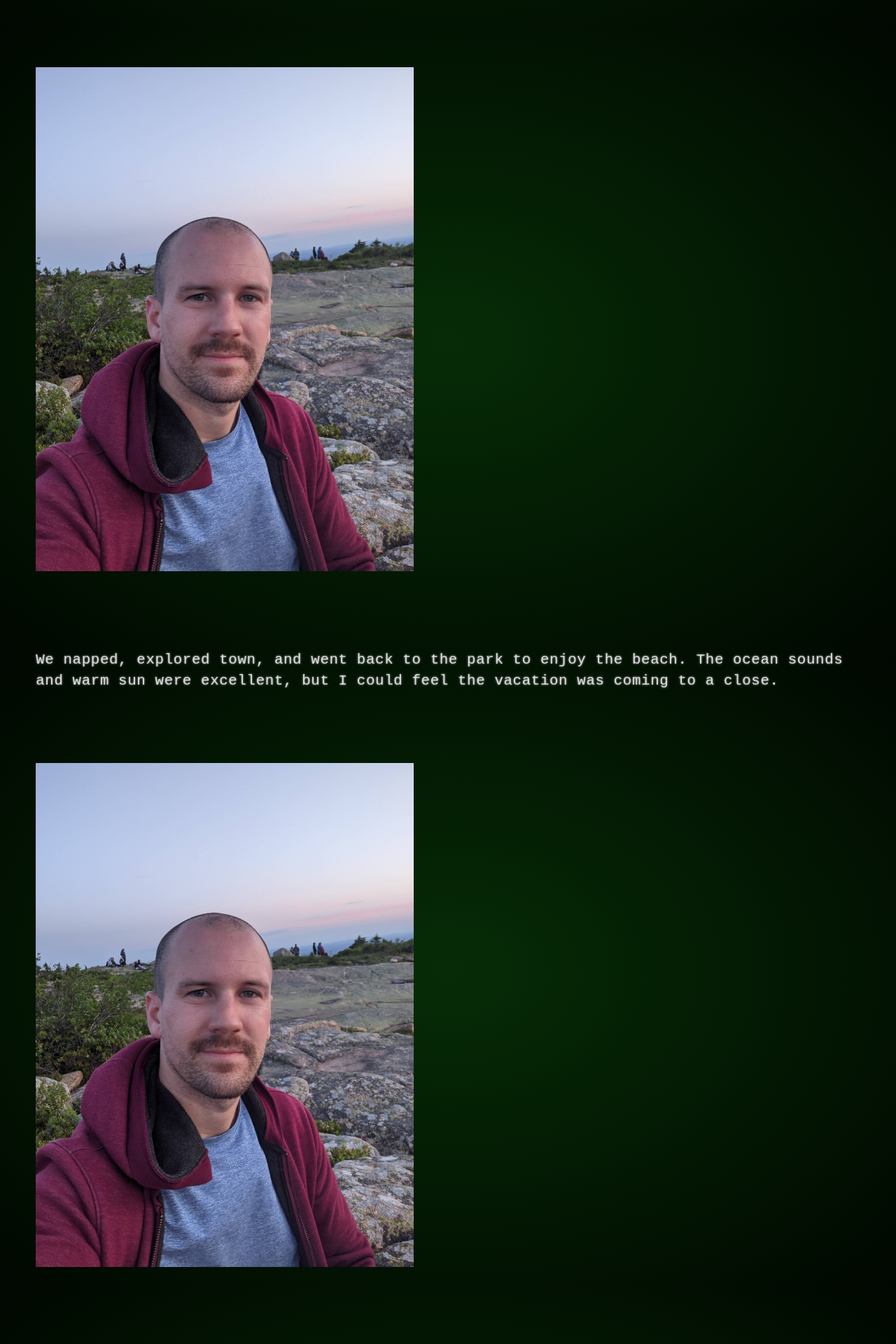
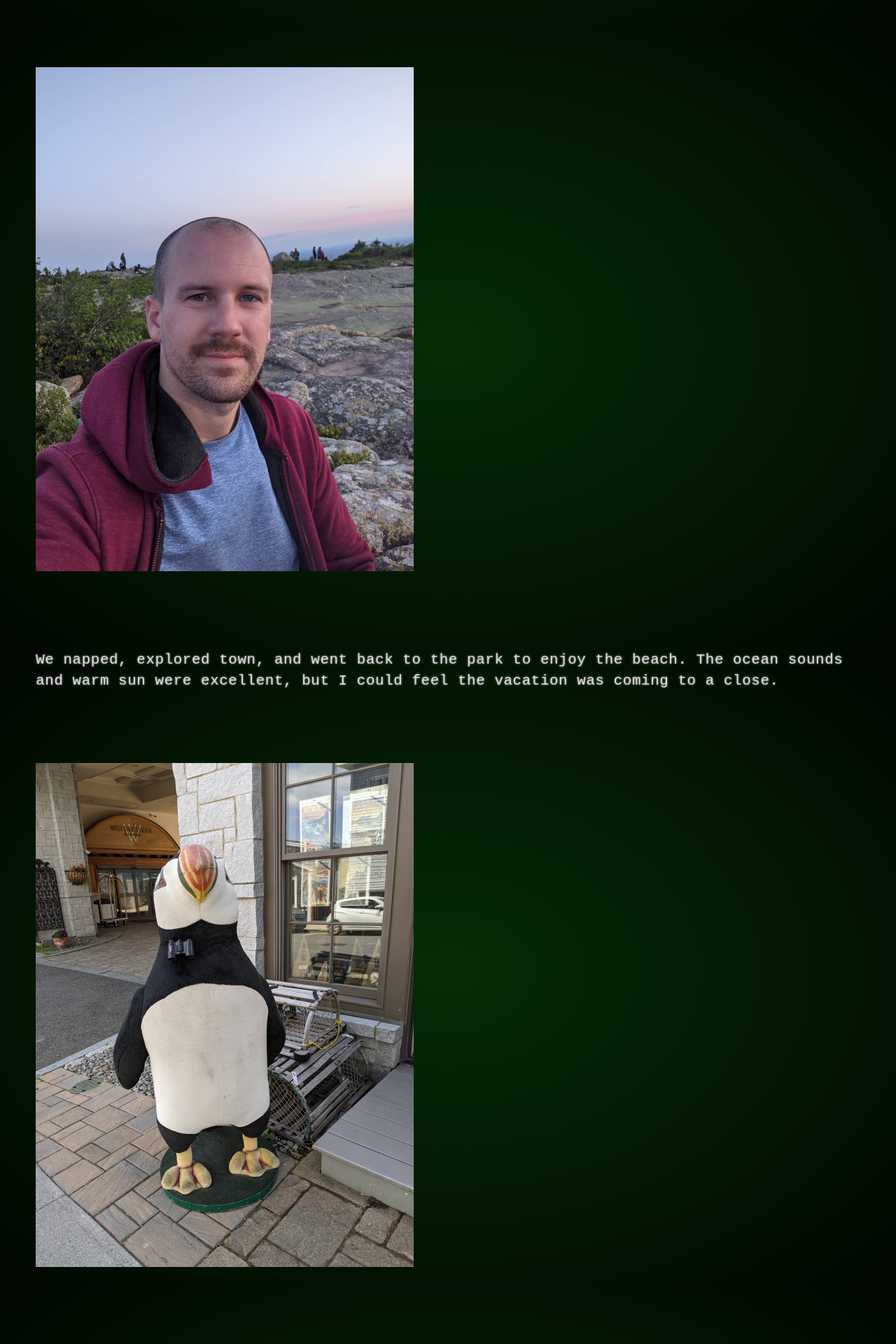
Before and after one commit to smwa/smwa.github.io, a Jekyll site: the page built from _posts/2021-06-10-Maine.md, in a window 1280 px wide. Shown: the part 4463-6383 px from the top of the page at 70% size. Built offline with Jekyll 4.4.1, drawn with Linux system fonts in a browser that asks for light colours.

Commit message:
Fix link

```diff
--- a/_posts/2021-06-10-Maine.md
+++ b/_posts/2021-06-10-Maine.md
@@ -36,4 +36,4 @@ You can see a sunrise from most places, but after flying halfway across the stat
 
 We napped, explored town, and went back to the park to enjoy the beach. The ocean sounds and warm sun were excellent, but I could feel the vacation was coming to a close.
 
-![Puffin statue in Bar Harbor](/assets/img/maine3.jpg "Puffin")
+![Puffin statue in Bar Harbor](/assets/img/maine5.jpg "Puffin")
```
